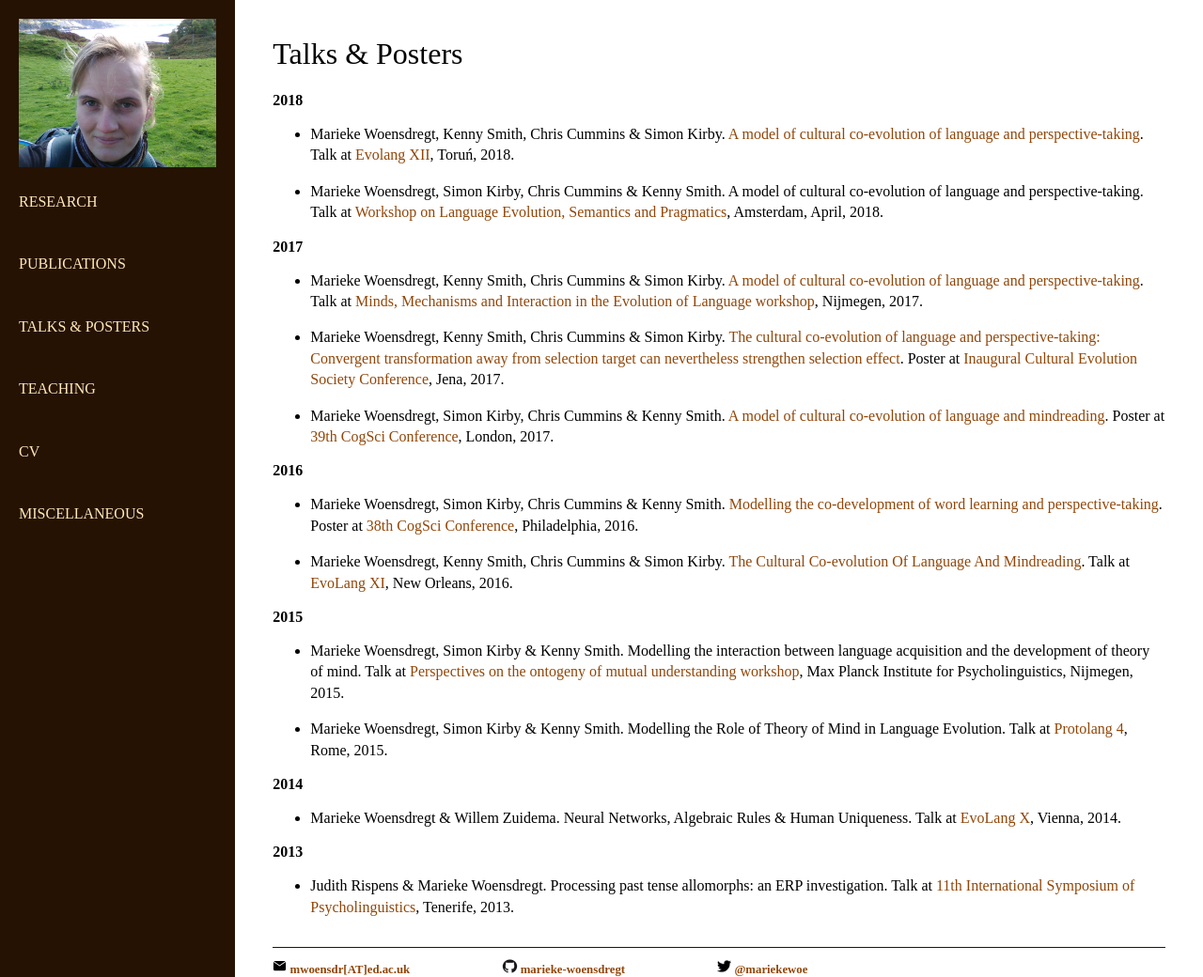
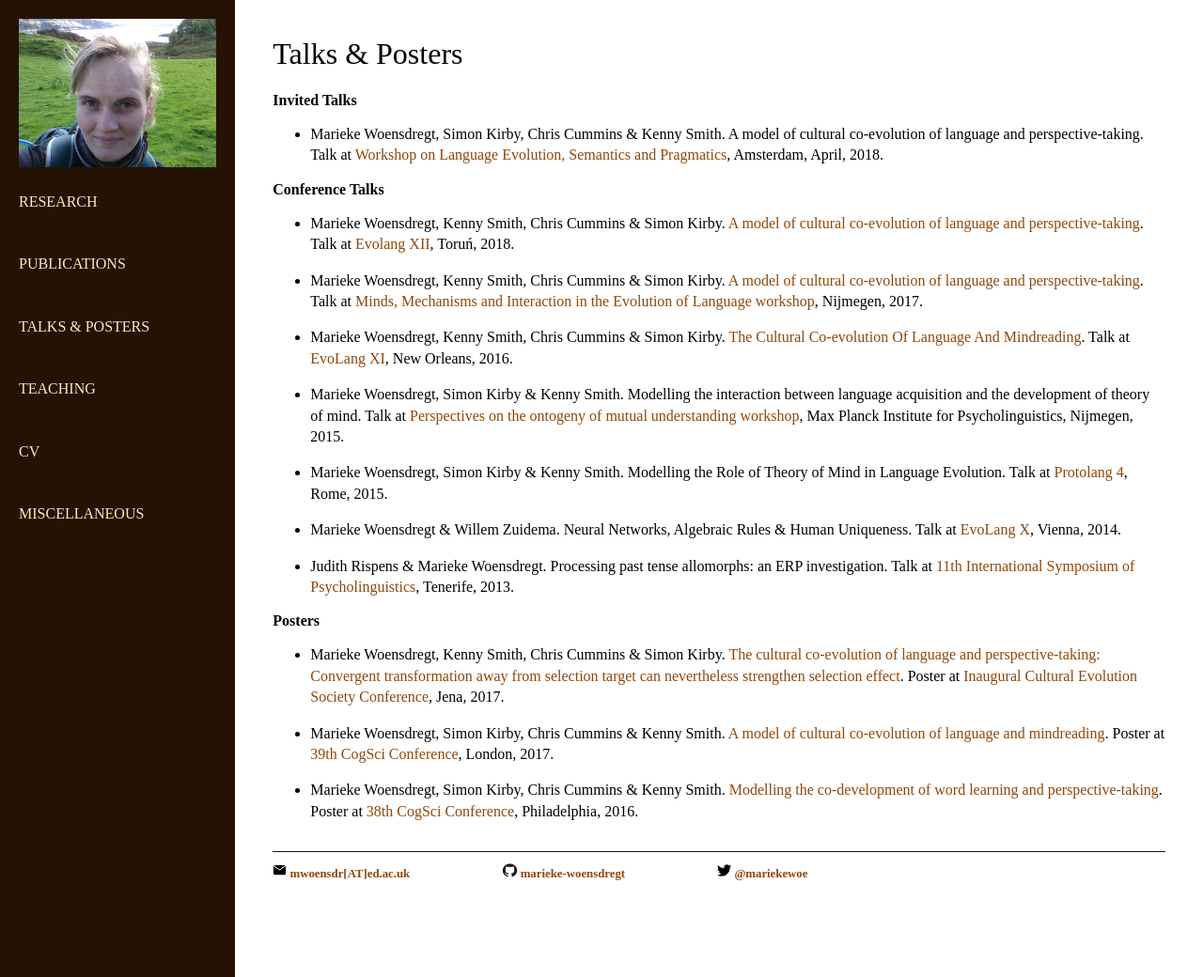
Before and after one commit to marieke-woensdregt/marieke-woensdregt.github.io, a Jekyll site: the page built from talks_n_posters/index.html, in a window 1280 px wide and 1040 px high. Shown: the whole window at 94% size. Built offline with Jekyll 4.4.1, drawn with Linux system fonts in a browser that asks for light colours; some of the changed lines change nothing that is shown.

Commit message:
Update index.html

```diff
--- a/talks_n_posters/index.html
+++ b/talks_n_posters/index.html
@@ -4,16 +4,9 @@ title: talks_n_posters
 ---
 <div class="blurb">
 	<h1>Talks &amp; Posters</h1>
-		<!-- <img src="/images/Me_Poster_CES_Jena_2017.jpg" alt="me at CES Jena" style="float:right;width:312px;height:208px;"> -->
 
-		<h3> 2018 </h3>
+		<h3> Invited Talks </h3>
 		<ul>
-			<li><p> Marieke Woensdregt, Kenny Smith, Chris Cummins &amp; Simon Kirby.
-				<a href="http://evolang.org/torun/proceedings/papertemplate.html?p=202">
-					A model of cultural co-evolution of language and perspective-taking</a>.
-				Talk at
-				<a href="https://evolang.cles.umk.pl/">Evolang XII</a>,
-				Toruń, 2018. </p></li>
 			<li><p> Marieke Woensdregt, Simon Kirby, Chris Cummins &amp; Kenny Smith.
 				A model of cultural co-evolution of language and perspective-taking.
 				Talk at
@@ -22,42 +15,24 @@ title: talks_n_posters
 		</ul>
 
 
-		<h3> 2017 </h3>
+		<h3> Conference Talks </h3>
 		<ul>
 			<li><p> Marieke Woensdregt, Kenny Smith, Chris Cummins &amp; Simon Kirby.
+				<a href="http://evolang.org/torun/proceedings/papertemplate.html?p=202">
+				A model of cultural co-evolution of language and perspective-taking</a>.
+				Talk at
+				<a href="https://evolang.cles.umk.pl/">Evolang XII</a>,
+				Toruń, 2018. </p></li>
+			<li><p> Marieke Woensdregt, Kenny Smith, Chris Cummins &amp; Simon Kirby.
 				<a href="http://www.mpi.nl/events/MMIEL/program-abstracts">
-					A model of cultural co-evolution of language and perspective-taking</a>.
+				A model of cultural co-evolution of language and perspective-taking</a>.
 				Talk at
 				<a href="http://www.mpi.nl/events/MMIEL">Minds, Mechanisms and Interaction in the Evolution of Language workshop</a>,
 				Nijmegen, 2017. </p></li>
 			<li><p> Marieke Woensdregt, Kenny Smith, Chris Cummins &amp; Simon Kirby.
-				<a href="https://guidebook.com/guide/92067/poi/8360673/">
-					The cultural co-evolution of language and perspective-taking: Convergent transformation away from selection target can nevertheless strengthen selection effect</a>.
-				Poster at
-				<a href="https://www.shh.mpg.de/cescjena2017">Inaugural Cultural Evolution Society Conference</a>,
-				Jena, 2017. </p></li>
-			<li><p> Marieke Woensdregt, Simon Kirby, Chris Cummins &amp; Kenny Smith.
-				<a href="https://mindmodeling.org/cogsci2017/papers/0897/index.html">A model of cultural co-evolution of language and mindreading</a>.
-				Poster at <a href="http://www.cognitivesciencesociety.org/conference/cogsci2017/">39th CogSci Conference</a>,
-				London, 2017. </p></li>
-		</ul>
-
-
-		<h3> 2016 </h3>
-		<ul>
-			<li><p> Marieke Woensdregt, Simon Kirby, Chris Cummins &amp; Kenny Smith.
-				<a href="https://mindmodeling.org/cogsci2016/papers/0222/paper0222.pdf">Modelling the co-development of word learning and perspective-taking</a>.
-				Poster at
-				<a href="http://www.cognitivesciencesociety.org/2015/09/26/cogsci-2016-recognizing-and-representing-events/">38th CogSci Conference</a>,
-				Philadelphia, 2016. </p></li>
-			<li><p> Marieke Woensdregt, Kenny Smith, Chris Cummins &amp; Simon Kirby.
 				<a href="http://evolang.org/neworleans/papers/84.html">The Cultural Co-evolution Of Language And Mindreading</a>.
 				Talk at <a href="https://www.usm.edu/gulfcoast/evolang-2016">EvoLang XI</a>,
 				New Orleans, 2016. </p></li>
-		</ul>
-
-		<h3> 2015 </h3>
-		<ul>
 			<li><p> Marieke Woensdregt, Simon Kirby &amp; Kenny Smith.
 				Modelling the interaction between language acquisition and the development of theory of mind.
 				Talk at
@@ -67,20 +42,33 @@ title: talks_n_posters
 				Modelling the Role of Theory of Mind in Language Evolution.
 				Talk at <a href="http://protolang.org/rome/">Protolang 4</a>,
 				Rome, 2015. </p></li>
-		</ul>
-
-		<h3> 2014 </h3>
-		<ul>
 			<li><p> Marieke Woensdregt &amp; Willem Zuidema. Neural Networks, Algebraic Rules &amp; Human Uniqueness.
 				Talk at <a href="https://evolangx.univie.ac.at/">EvoLang X</a>, Vienna, 2014. </p></li>
-		</ul>
-
-		<h3> 2013 </h3>
-		<ul>
 			<li><p> Judith Rispens &amp; Marieke Woensdregt. Processing past tense allomorphs: an ERP investigation.
 				Talk at
 				<a href="http://escop.eu/news/conferences-news/11th-international-symposium-of-psycholinguistics/www.neurocog.ull.es/www.neurocog.ull.es/psycholinguistics">
 					11th International Symposium of Psycholinguistics</a>,
 				Tenerife, 2013. </p></li>
 		</ul>
+
+
+		<h3> Posters </h3>
+		<ul>
+			<li><p> Marieke Woensdregt, Kenny Smith, Chris Cummins &amp; Simon Kirby.
+				<a href="https://guidebook.com/guide/92067/poi/8360673/">
+				The cultural co-evolution of language and perspective-taking: Convergent transformation away from selection target can nevertheless strengthen selection effect</a>.
+				Poster at
+				<a href="https://www.shh.mpg.de/cescjena2017">Inaugural Cultural Evolution Society Conference</a>,
+				Jena, 2017. </p></li>
+			<li><p> Marieke Woensdregt, Simon Kirby, Chris Cummins &amp; Kenny Smith.
+				<a href="https://mindmodeling.org/cogsci2017/papers/0897/index.html">A model of cultural co-evolution of language and mindreading</a>.
+				Poster at <a href="http://www.cognitivesciencesociety.org/conference/cogsci2017/">39th CogSci Conference</a>,
+				London, 2017. </p></li>
+			<li><p> Marieke Woensdregt, Simon Kirby, Chris Cummins &amp; Kenny Smith.
+				<a href="https://mindmodeling.org/cogsci2016/papers/0222/paper0222.pdf">Modelling the co-development of word learning and perspective-taking</a>.
+				Poster at
+				<a href="http://www.cognitivesciencesociety.org/2015/09/26/cogsci-2016-recognizing-and-representing-events/">38th CogSci Conference</a>,
+				Philadelphia, 2016. </p></li>
+		</ul>
+
 </div><!-- /.blurb -->
```
